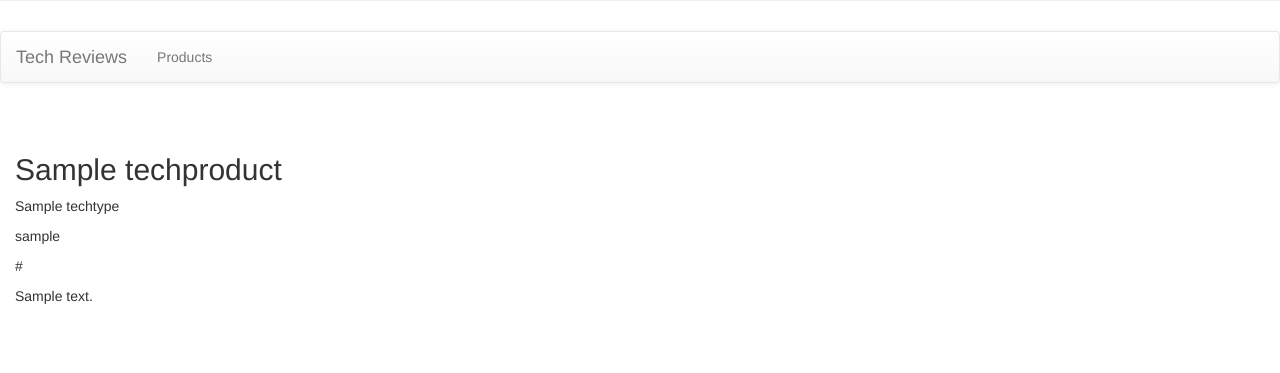
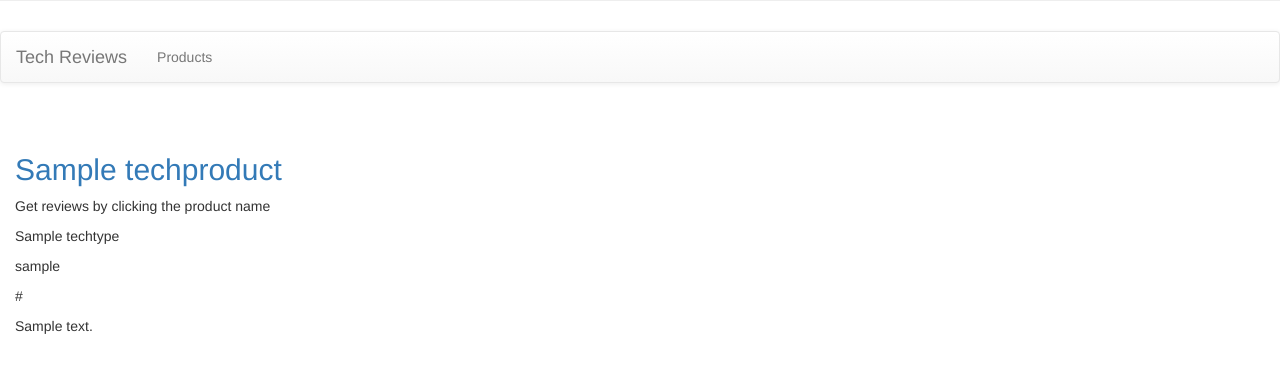
Before and after one commit to spconger/Tech-Review-Django, a Django app: page /reviews/productdetail/1 in a window 1280 px wide. Shown: the part 194-567 px from the top of the page. Run offline with Django 3.2, Linux system fonts and the light colour scheme; tables that the repository leaves empty hold one stand-in row (values such as "Sample post"); some libraries are stand-ins or nearby versions.

Commit message:
Commit with reviews
For this commit I added a link in details to show reviews for products

```diff
--- /dev/null
+++ b/techreviews/reviews/forms.py
@@ -0,0 +1,2 @@
+from django import forms
+from .models import TechProduct, TechReview
--- a/techreviews/reviews/templates/reviews/productdetail.html
+++ b/techreviews/reviews/templates/reviews/productdetail.html
@@ -1,6 +1,7 @@
 {% extends 'base.html' %}
 {% block content %}
-<h2>{{ product.productname }}</h2>
+<h2><a href="{% url 'productreviews' prod_id=product.id %}">{{ product.productname }}</a></h2>
+<p>Get reviews by clicking the product name</p>
 <p>{{ product.techtype }}</p>
     <p>{{ product.user }}</p>
     <p>{{ product.entrydate }}</p>
--- a/techreviews/reviews/urls.py
+++ b/techreviews/reviews/urls.py
@@ -5,6 +5,7 @@ urlpatterns = [
     path('', views.index, name='index'),
     path('getProducts', views.getProducts, name='products'),
     path('productdetail/<int:id>', views.productdetail, name='productdetail'),
+    path('productreviews/<int:prod_id>',views.productreviews, name='productreviews'),
 
 
 ]
--- a/techreviews/reviews/views.py
+++ b/techreviews/reviews/views.py
@@ -1,6 +1,6 @@
 from django.shortcuts import render, get_object_or_404
 from django.http import HttpResponse
-from .models import TechProduct
+from .models import TechProduct, TechReview
 
 # Create your views here.
 def index(request):
@@ -13,3 +13,7 @@ def getProducts(request):
 def productdetail(request, id):
     product=get_object_or_404(TechProduct, pk=id)
     return render(request, 'reviews/productdetail.html',{'product' : product})
+
+def productreviews(request, prod_id):
+    prodreveiws=TechReview.objects.filter(product=prod_id)
+    return render(request, 'reviews/productreview.html', {'prodreviews': prodreveiws})
```
Also changed, not shown: techreviews/reviews/templates/reviews/productreview.html (added, +16 -0 lines).
